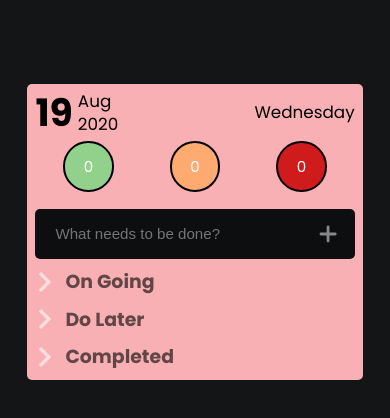
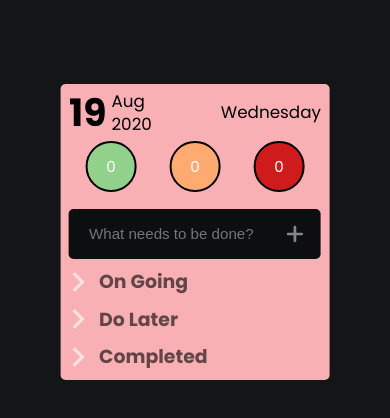
Before and after one commit to hashkazi00/vue2-todo-meter, a Vue app: page / in a window 390 px wide. Shown: the top 418 px of the page. Built offline with nearby package versions, Linux system fonts and the light colour scheme.

Commit message:
320px-mediaquery-added

```diff
--- a/src/App.vue
+++ b/src/App.vue
@@ -117,4 +117,10 @@ body {
     font-size: 52.5%;
   }
 }
+
+@media only screen and (max-width: 450px) {
+  .container {
+    min-width: 32rem;
+  }
+}
 </style>
```
